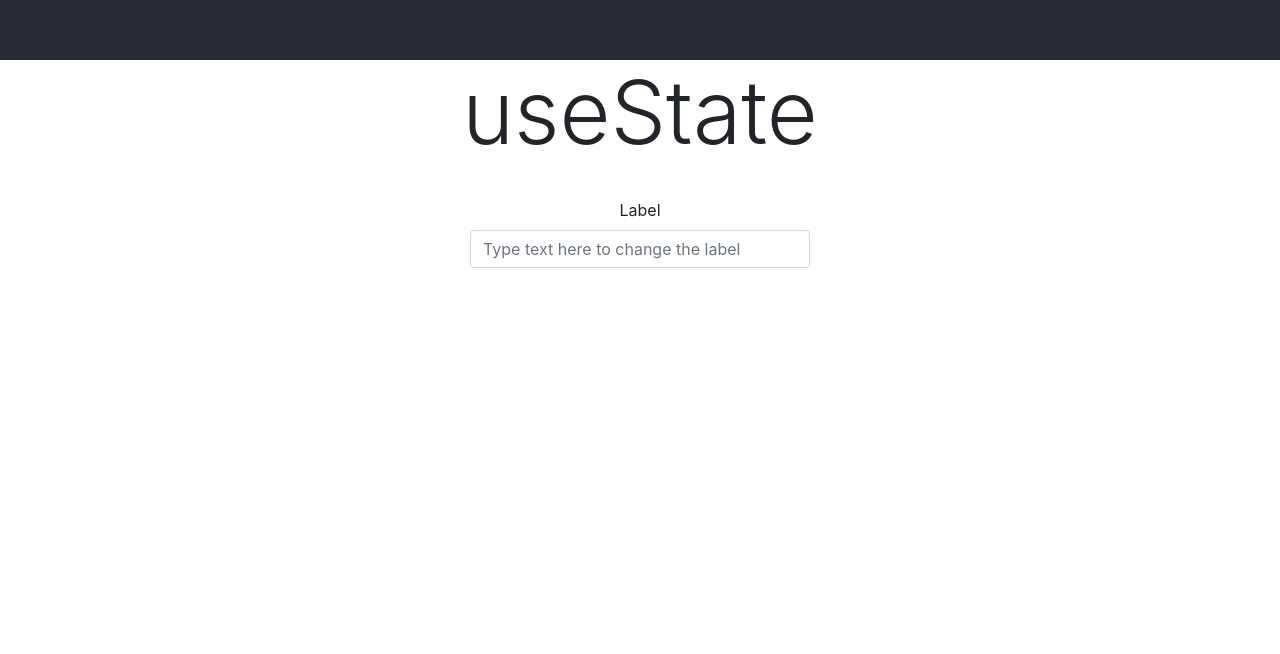
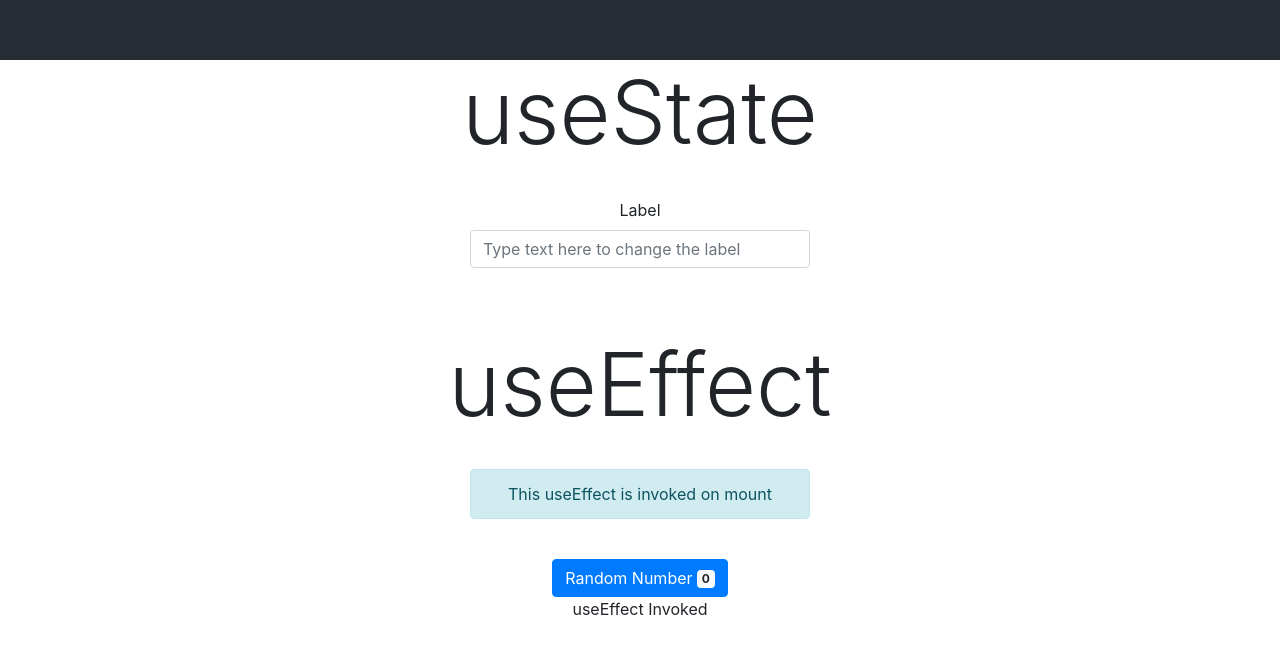
Before and after one commit to rnwathon/react-hooks-practice, a React (Create React App) app: page / in a window 1280 px wide. Shown: the part 740-1394 px from the top of the page. Before the commit the page ends 1072 px from the top, so only its background shows below. Built offline with nearby package versions, Linux system fonts and the light colour scheme.

Commit message:
Create use effect module

```diff
--- a/src/App.js
+++ b/src/App.js
@@ -5,6 +5,7 @@ import './App.css';
 import { Container } from 'react-bootstrap';
 
 import UseState from './modules/UseState';
+import UseEffect from './modules/UseEffect';
 
 function App() {
   return (
@@ -14,6 +15,7 @@ function App() {
       </header>
       <Container>
         <UseState />
+        <UseEffect />
       </Container>
     </div>
   );
--- /dev/null
+++ b/src/modules/UseEffect.js
@@ -0,0 +1,45 @@
+import React, { useState, useEffect }  from 'react';
+import { Alert, Button, Badge, Row, Col, Container } from 'react-bootstrap';
+
+export default function UseEffect() {
+  const [onMountText, setOnMountText] = useState("");
+  const [randomNumber, setRandomNumber] = useState(0);
+  const [effectLogs, setEffectLogs] = useState([]);
+
+  useEffect(() => {
+    setOnMountText("This useEffect is invoked on mount")
+    console.log("This text is logged on mount by useEffect")
+  }, [])
+
+  useEffect(() => {
+    setEffectLogs(prevState => [...prevState, "useEffect Invoked"])
+  }, [randomNumber])
+
+  return (
+    <div>
+      <h2 className="display-2">useEffect</h2>
+      <br />
+      <Container>
+        <Row className="mb-5">
+          <Col xs={{span: 4, offset: 4}}>
+            <Alert variant="info">
+              {onMountText}
+            </Alert>
+            <br />
+            <Button variant="primary" onClick={() => setRandomNumber(Math.floor(Math.random()*(100-1+1)+1))}>
+              Random Number <Badge variant="light">{randomNumber}</Badge>
+              <span className="sr-only">random number</span>
+            </Button>
+            {effectLogs.map((log, idx) => {
+              return(
+                <div key={`useEffectLog-${idx}`}>
+                  {`${"😎".repeat(idx)} ${log}`}
+                </div>
+              )
+            })}
+          </Col>
+        </Row>
+      </Container>
+    </div>
+  )
+}
```
